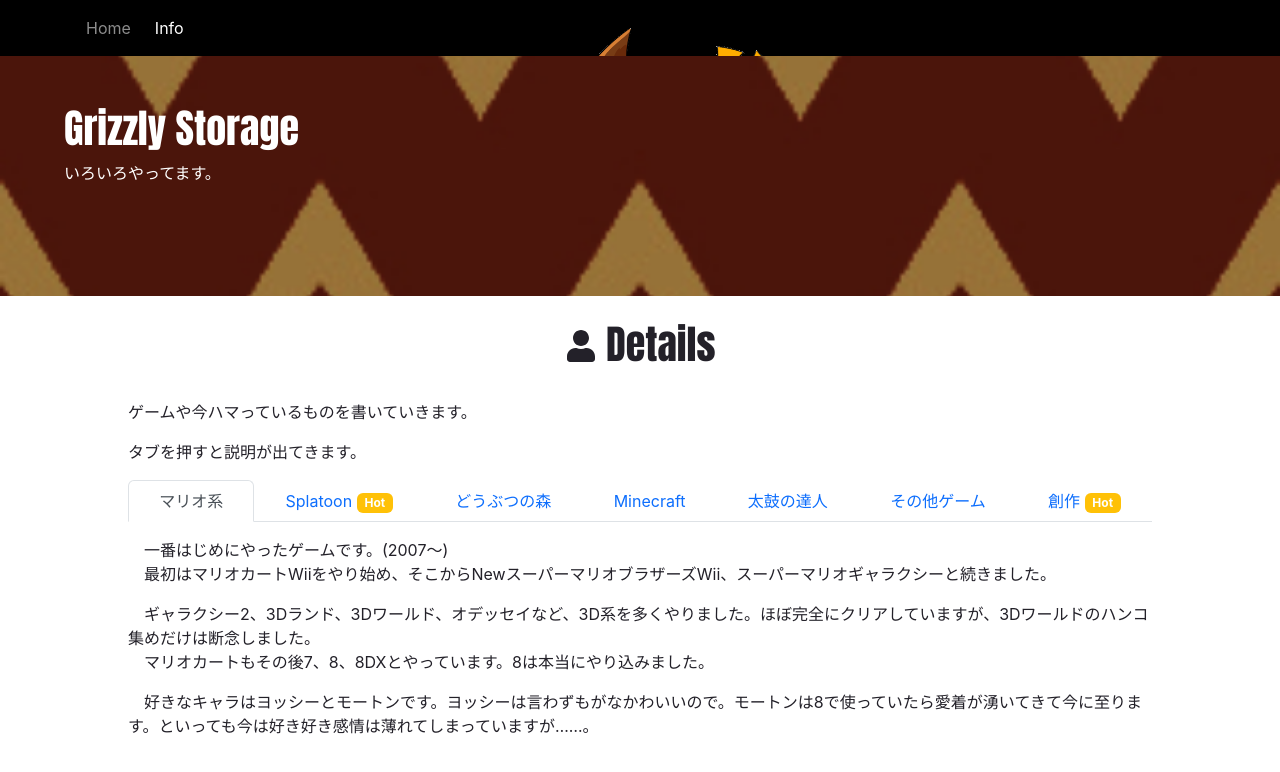
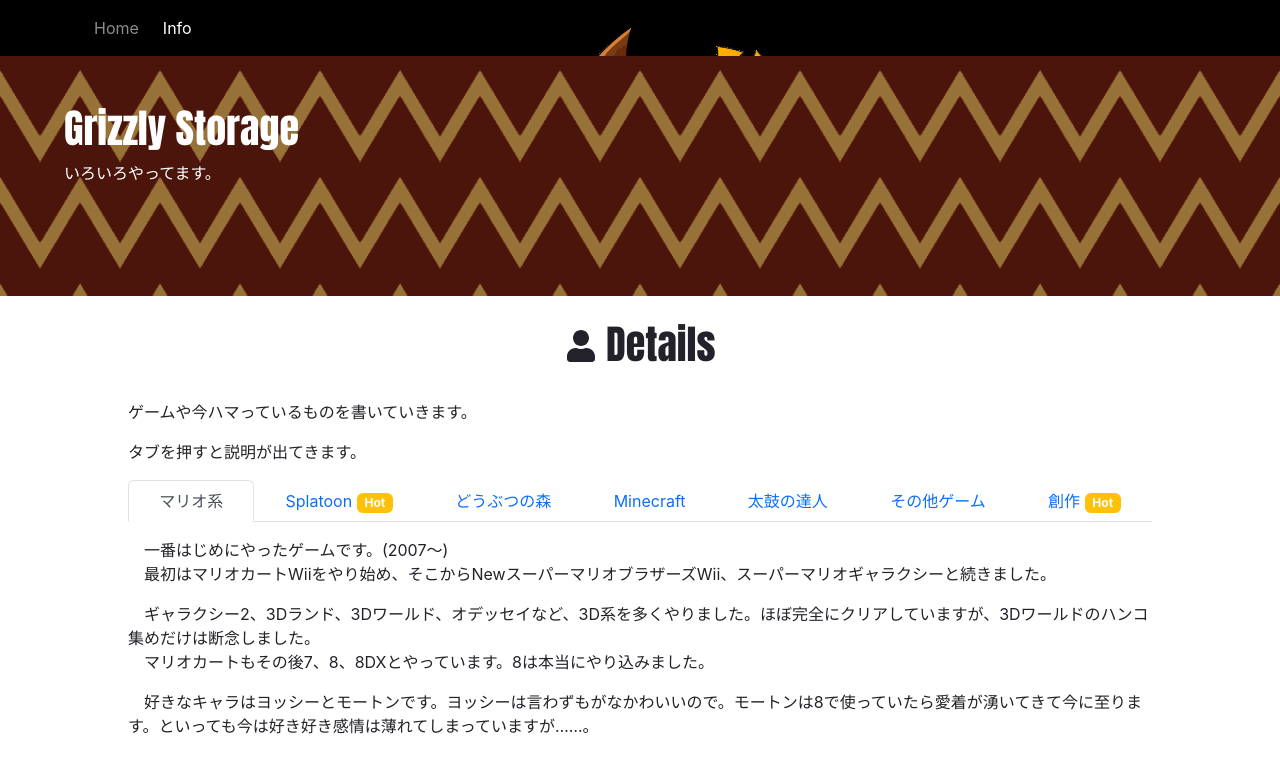
Before and after one commit to yuton502/grizzly-storage, a Gatsby site: page /info in a window 1280 px wide. Built offline with nearby package versions, Linux system fonts and the light colour scheme; Gatsby itself is replaced by a stand-in of ours.

Commit message:
必要のない記述の削除

```diff
--- a/src/pages/info.tsx
+++ b/src/pages/info.tsx
@@ -1,96 +1,21 @@
 import * as React from "react"
-import { HeadFC, Link } from "gatsby"
-import { Button, ButtonGroup, Col, Container, Row, ThemeProvider, Stack, Table, Card, CardGroup, Carousel, Popover, Dropdown, ListGroup, Tab, ListGroupItem, Tabs, Badge } from "react-bootstrap";
+import { HeadFC } from "gatsby"
+import { Tab, Tabs, Badge } from "react-bootstrap";
 import Header from "../parts/header";
-import tex from "../images/background_pattern_new.jpg"
 import { FaUser } from "@react-icons/all-files/fa/FaUser"
-import { BiLink } from "@react-icons/all-files/bi/BiLink"
-import { SiTwitter } from "@react-icons/all-files/si/SiTwitter"
-import { SiYoutube } from "@react-icons/all-files/si/SiYoutube"
-import { SiNiconico } from "@react-icons/all-files/si/SiNiconico"
-import { SiPixiv } from "@react-icons/all-files/si/SiPixiv"
-import { SiGithub } from "@react-icons/all-files/si/SiGithub"
-import { GiFeather } from "@react-icons/all-files/gi/GiFeather"
-import { BsBoxArrowUpRight } from "@react-icons/all-files/bs/BsBoxArrowUpRight"
-import CardHeader from "react-bootstrap/esm/CardHeader";
 import 'bootstrap/dist/css/bootstrap.min.css';
-import styled from "@emotion/styled";
-
-// styles
-const pageStyles: React.CSSProperties = {
-  color: "#232129",
-  padding: "0%",
-  fontFamily: "-apple-system, Roboto, sans-serif, serif",
-}
-
-const changeFont: React.CSSProperties = {
-  fontFamily: "Fredoka One, Impact, sans-serif"
-}
-
-const noBreak: React.CSSProperties = {
-  marginBottom: "0em",
-}
-
-const largeBreak: React.CSSProperties = {
-  marginBottom: "2em",
-}
-
-const center: React.CSSProperties = {
-  textAlign: "center"
-}
-
-const paddingPosition: React.CSSProperties = {
-  padding: "0% 10% 50px"
-}
-
-const paddingNarrowPosition: React.CSSProperties = {
-  padding: "0% 20% 50px"
-}
-
-const textOnImage: React.CSSProperties = {
-  backgroundImage: `url(${tex})`,
-  height: '240px',
-  backgroundPosition: 'center',
-  backgroundSize: 'cover',
-  padding: "48px 5%"
-}
-
-const iconOnSource: React.CSSProperties = {
-  position: "absolute"
-}
-const iconOnVictom: React.CSSProperties = {
-  position: "relative"
-}
-
-const popover = (
-  <Popover id="popover-basic">
-    <Popover.Header as="h3">Popover right</Popover.Header>
-    <Popover.Body>
-      And here's some <strong>amazing</strong> content. It's very engaging.
-      right?
-    </Popover.Body>
-  </Popover>
-);
+import MainTitle from "../parts/main_title";
+import { pageStyle, changeFont, noBreak, paddingPosition } from "../parts/styles"
 
 // markup
 const InfoPage = () => {
   return (
-    <ThemeProvider
-  breakpoints={['xxxl', 'xxl', 'xl', 'lg', 'md', 'sm', 'xs', 'xxs']}
->
     <body>
       <Header />
-        <main style={pageStyles}>
-          <title>Grizzly Storage - Info</title>
+      <main style={pageStyle}>
+        <title>Info - Grizzly Storage</title>
 
-          <div style={textOnImage} className="text-white" >
-            <h1 style={changeFont}>
-              Grizzly Storage
-            </h1>
-            <p style={changeFont}>
-              　いろいろやってます。
-            </p>
-          </div>
+        <MainTitle />
         <br />
         <div className="justify-content-md-center  text-center">
         <h1 style={changeFont}><FaUser size={32}/> Details</h1>
@@ -180,10 +105,9 @@ const InfoPage = () => {
         </div>
       </main>
     </body>
-    </ThemeProvider>
   )
 }
 
 export default InfoPage
 
-export const Head: HeadFC = () => <title>Grizzly Storage - Info</title>
+export const Head: HeadFC = () => <title>Info - Grizzly Storage</title>
--- a/src/parts/header.tsx
+++ b/src/parts/header.tsx
@@ -2,18 +2,8 @@ import * as React from "react";
 import tenma from "../images/tenma.png";
 import { Container, Navbar, Nav } from "react-bootstrap";
 import 'bootstrap/dist/css/bootstrap.min.css';
-import { text } from "stream/consumers";
 import { Link } from "gatsby";
-
-const pageStyle: React.CSSProperties = {
-  color: "#232129",
-  padding: "0%",
-  fontFamily: "-apple-system, Roboto, sans-serif, serif",
-}
-const imageStyle: React.CSSProperties = {
-  objectFit: "cover",
-  objectPosition: "0% 11.5%"
-}
+import { pageStyle } from "./styles";
 
 const textOnImage: React.CSSProperties = {
   backgroundImage: `url(${tenma})`,
@@ -23,10 +13,6 @@ const textOnImage: React.CSSProperties = {
   // padding: "48px 5%"
 }
 
-const ulStyle: React.CSSProperties = {
-  listStyle: "none"
-}
-
 const Header: React.FC = () => {
   return (
     <header className="bg-black" style={textOnImage}>
@@ -34,7 +20,7 @@ const Header: React.FC = () => {
         <Navbar expand="md" variant="dark">
           <Navbar.Toggle aria-controls="navbarResponsive"  className="ms-auto"/>
           <Navbar.Collapse id="navbarResponsive">
-            <Nav as="ul" className="me-auto">
+            <Nav as="ul" className="ms-2">
               <Nav.Item as="li">
                 <Link to="/" className="nav-link ms-2" activeClassName="active">Home</Link>
               </Nav.Item>
--- /dev/null
+++ b/src/parts/main_title.tsx
@@ -0,0 +1,29 @@
+import * as React from "react";
+import tex from "../images/background_pattern_new.jpg"
+import 'bootstrap/dist/css/bootstrap.min.css';
+import { changeFont } from "./styles";
+
+// styles
+const textOnImage: React.CSSProperties = {
+  backgroundImage: `url(${tex})`,
+  height: '240px',
+  backgroundPosition: 'center',
+  backgroundSize: '25%',
+  padding: "48px 5%"
+}
+
+// markup
+const MainTitle = () => {
+  return (
+    <div style={textOnImage} className="text-white" >
+      <h1 style={changeFont}>
+        Grizzly Storage
+      </h1>
+      <p style={changeFont}>
+        　いろいろやってます。
+      </p>
+    </div>
+  )
+}
+
+export default MainTitle;
--- /dev/null
+++ b/src/parts/styles.tsx
@@ -0,0 +1,32 @@
+import * as React from "react";
+import 'bootstrap/dist/css/bootstrap.min.css';
+
+export const pageStyle: React.CSSProperties = {
+  color: "#232129",
+  padding: "0%",
+  fontFamily: "-apple-system, Roboto, sans-serif, serif",
+}
+
+export const changeFont: React.CSSProperties = {
+  fontFamily: "Fredoka One, Impact, sans-serif"
+}
+
+export const noBreak: React.CSSProperties = {
+  marginBottom: "0em",
+}
+
+export const largeBreak: React.CSSProperties = {
+  marginBottom: "2em",
+}
+
+export const center: React.CSSProperties = {
+  textAlign: "center"
+}
+
+export const paddingPosition: React.CSSProperties = {
+  padding: "0% 10% 50px"
+}
+
+export const paddingNarrowPosition: React.CSSProperties = {
+  padding: "0% 20% 50px"
+}
```
Also changed, not shown: src/pages/index.tsx (+8 -67 lines). Lines whose indentation alone changed are shown as unchanged.
